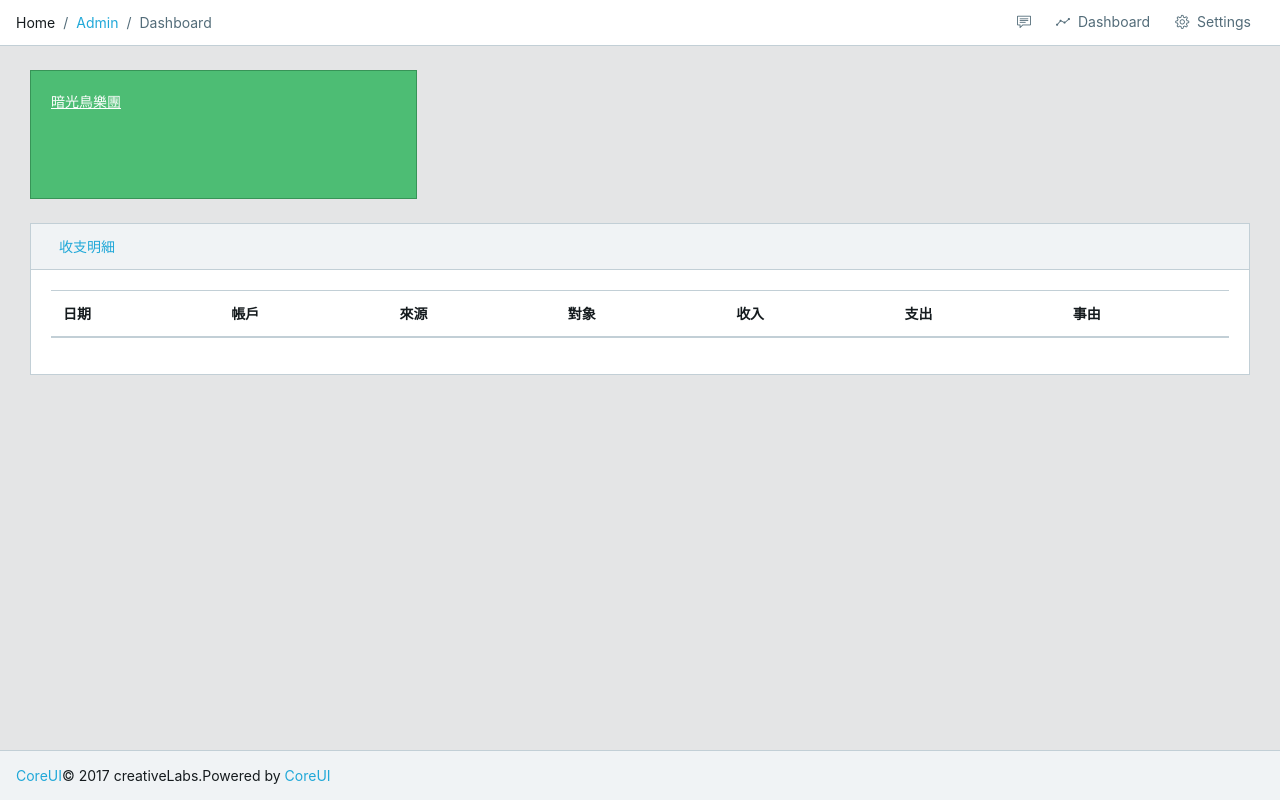
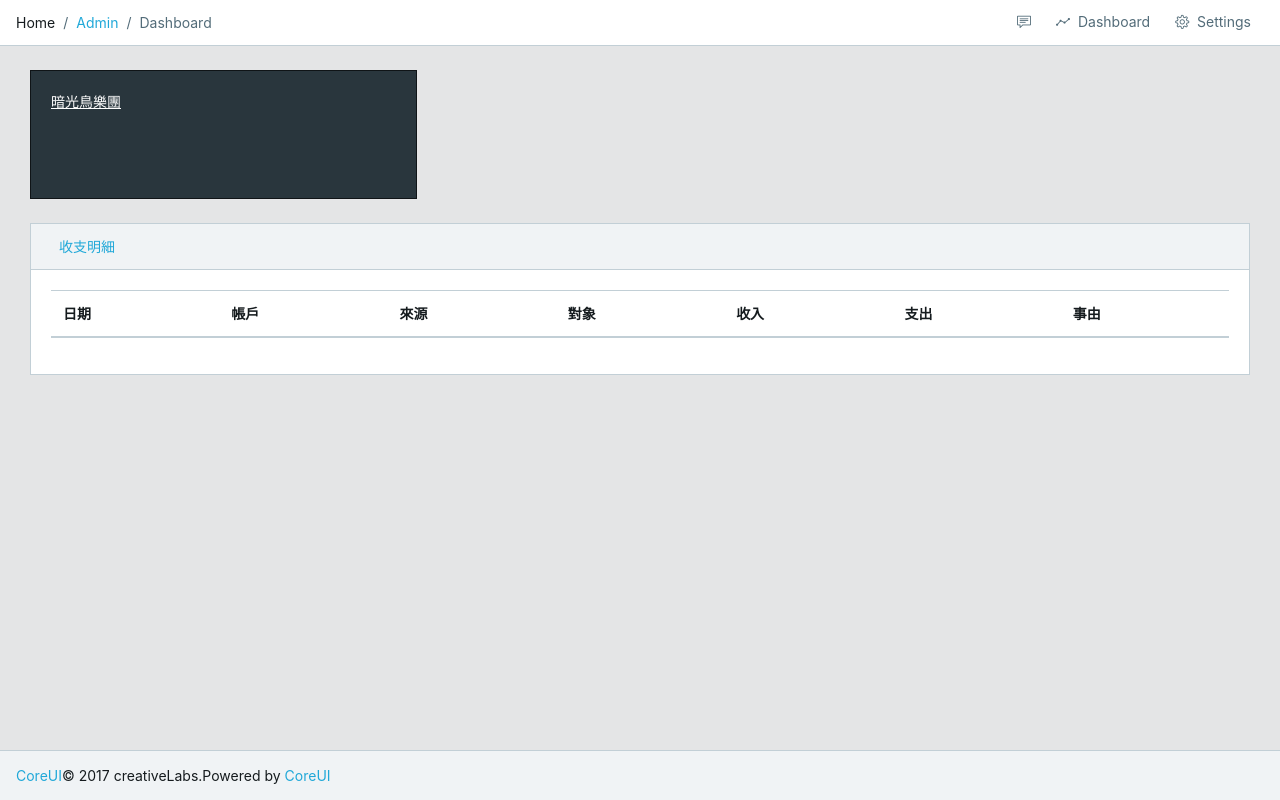
Before and after one commit to amkongchiau/funding, a plain HTML site: page index.html in a window 1280 px wide. Drawn offline with Linux system fonts and the light colour scheme; a script that the page names is missing; some icons are missing.

Commit message:
Change bg color of chart to dark

```diff
--- a/index.html
+++ b/index.html
@@ -281,7 +281,7 @@
             <div class="container-fluid">
                 <div class="row">
                     <div class="col-lg-4">
-                        <div class="card text-white bg-success">
+                        <div class="card text-white bg-dark">
                             <div class="card-body pb-0">
                                 <button type="button" class="btn btn-transparent p-0 float-right">
                                 </button>
```
